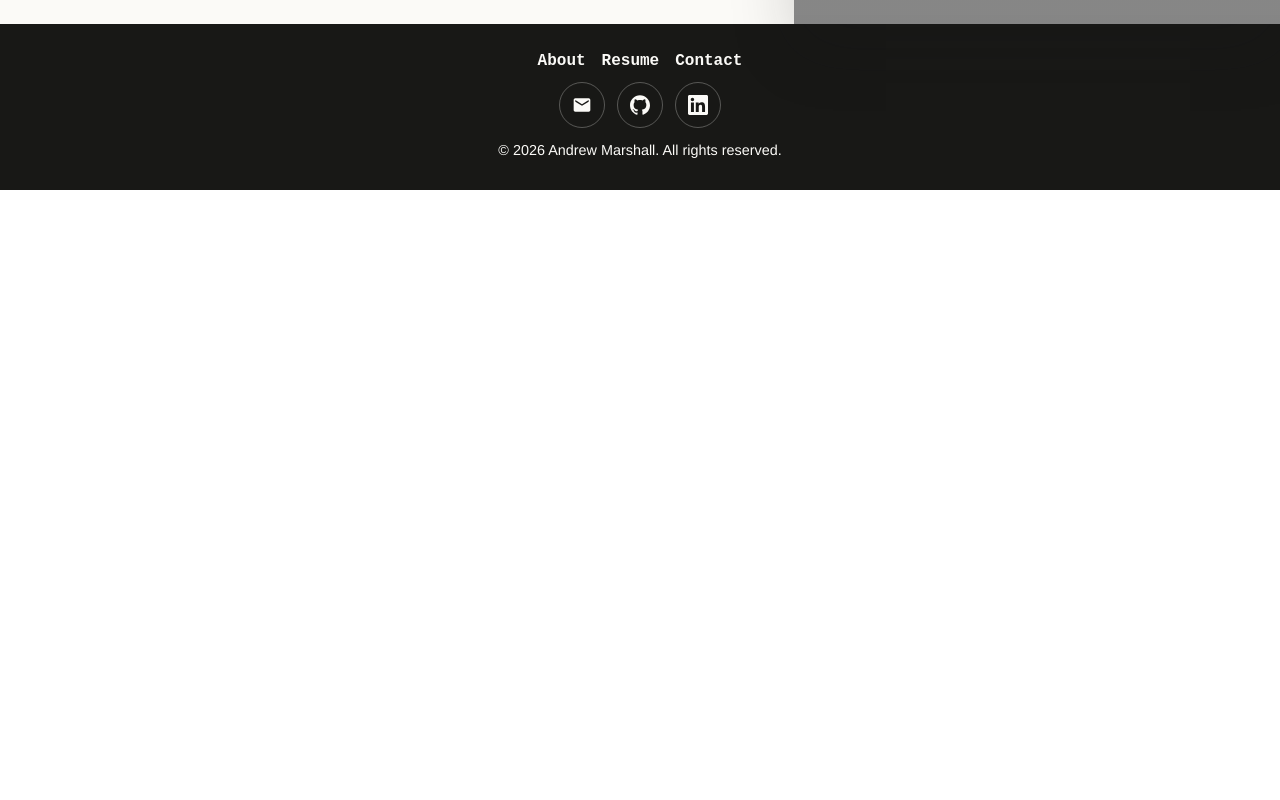
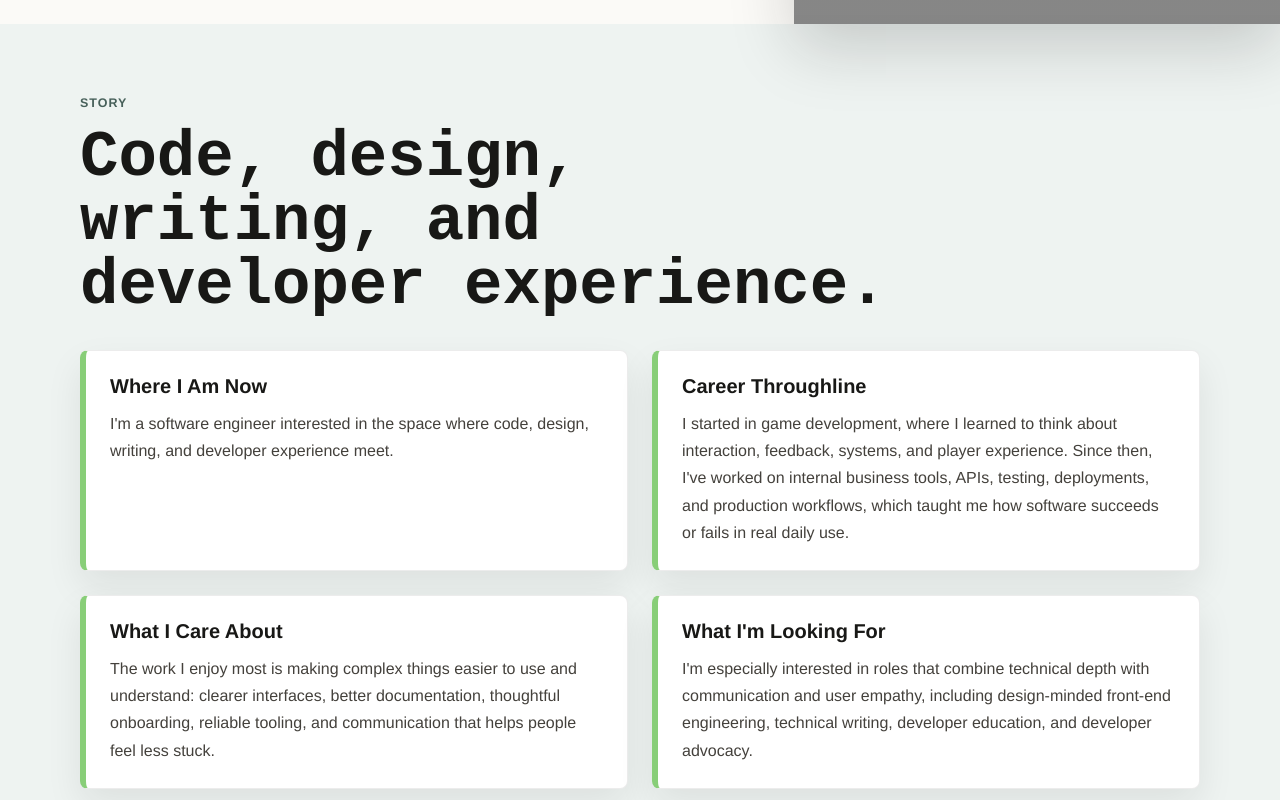
Before and after one commit to alm266/andrew-developer-portfolio, an Angular app: page /about in a window 1280 px wide. Shown: the part 680-1480 px from the top of the page. Before the commit the page ends 870 px from the top, so only its background shows below. Built offline with nearby package versions, Linux system fonts and the light colour scheme; grey boxes are pictures that could not be loaded.

Commit message:
1) added TODO 2) Added cards to About page

```diff
--- a/src/app/features/about/about.component.html
+++ b/src/app/features/about/about.component.html
@@ -11,4 +11,58 @@
 
     <div class="about-hero__image" aria-hidden="true"></div>
   </section>
+
+  <section class="about-story" aria-labelledby="about-story-title">
+    <div class="about-story__content">
+      <p class="page__eyebrow">Story</p>
+      <h2 id="about-story-title">Code, design, writing, and developer experience.</h2>
+
+      <div class="about-story__grid">
+        <article class="about-story__item">
+          <h3>Where I Am Now</h3>
+          <p>
+            I'm a software engineer interested in the space where code, design, writing, and
+            developer experience meet.
+          </p>
+        </article>
+
+        <article class="about-story__item">
+          <h3>Career Throughline</h3>
+          <p>
+            I started in game development, where I learned to think about interaction, feedback,
+            systems, and player experience. Since then, I've worked on internal business tools,
+            APIs, testing, deployments, and production workflows, which taught me how software
+            succeeds or fails in real daily use.
+          </p>
+        </article>
+
+        <article class="about-story__item">
+          <h3>What I Care About</h3>
+          <p>
+            The work I enjoy most is making complex things easier to use and understand: clearer
+            interfaces, better documentation, thoughtful onboarding, reliable tooling, and
+            communication that helps people feel less stuck.
+          </p>
+        </article>
+
+        <article class="about-story__item">
+          <h3>What I'm Looking For</h3>
+          <p>
+            I'm especially interested in roles that combine technical depth with communication and
+            user empathy, including design-minded front-end engineering, technical writing,
+            developer education, and developer advocacy.
+          </p>
+        </article>
+
+        <article class="about-story__item">
+          <h3>A Personal Note</h3>
+          <p>
+            My English background still shapes how I approach software: I care about clarity,
+            structure, audience, and whether an idea actually lands for the person reading or using
+            it.
+          </p>
+        </article>
+      </div>
+    </div>
+  </section>
 </main>
--- a/src/app/features/about/about.component.scss
+++ b/src/app/features/about/about.component.scss
@@ -45,6 +45,8 @@
 }
 
 h1,
+h2,
+h3,
 p {
   margin-top: 0;
 }
@@ -60,6 +62,58 @@ h1 {
   max-width: 720px;
   color: #44413c;
   font-size: 1.1rem;
+  line-height: 1.7;
+}
+
+.about-story {
+  padding: 72px 24px;
+  background: #eef3f1;
+}
+
+.about-story__content {
+  width: min(100%, 1120px);
+  margin: 0 auto;
+}
+
+.about-story .page__eyebrow {
+  color: #47605a;
+}
+
+h2 {
+  max-width: 840px;
+  margin-bottom: 32px;
+  font-size: clamp(2rem, 5vw, 4rem);
+  line-height: 1;
+}
+
+.about-story__grid {
+  display: grid;
+  grid-template-columns: repeat(2, minmax(0, 1fr));
+  gap: 24px;
+}
+
+.about-story__item {
+  border: 1px solid rgba(24, 24, 22, 0.08);
+  border-left: 6px solid #88ce78;
+  border-radius: 8px;
+  padding: 24px;
+  background: #fff;
+  box-shadow: 0 16px 36px rgba(24, 24, 22, 0.08);
+}
+
+.about-story__item h3,
+.about-story__item p {
+  font-family: Ubuntu, "Helvetica Neue", Arial, sans-serif;
+}
+
+.about-story__item h3 {
+  margin-bottom: 12px;
+  font-size: 1.25rem;
+}
+
+.about-story__item p {
+  margin-bottom: 0;
+  color: #44413c;
   line-height: 1.7;
 }
 
@@ -83,4 +137,12 @@ h1 {
     order: -1;
     min-height: 620px;
   }
+
+  .about-story {
+    padding: 56px 20px;
+  }
+
+  .about-story__grid {
+    grid-template-columns: 1fr;
+  }
 }
--- a/src/app/features/resume/project-section/project-section.component.ts
+++ b/src/app/features/resume/project-section/project-section.component.ts
@@ -15,6 +15,7 @@ interface ResumeProject {
   styleUrls: ['./project-section.component.scss'],
 })
 export class ProjectSectionComponent {
+  // TODO: Add button to export resume to PDF by pulling data from page into formatted template
   readonly projects: ResumeProject[] = [
     {
       // TODO: Include link to live site
```
Also changed, not shown: 1 other file (tests, documents, lock files or other folders).
